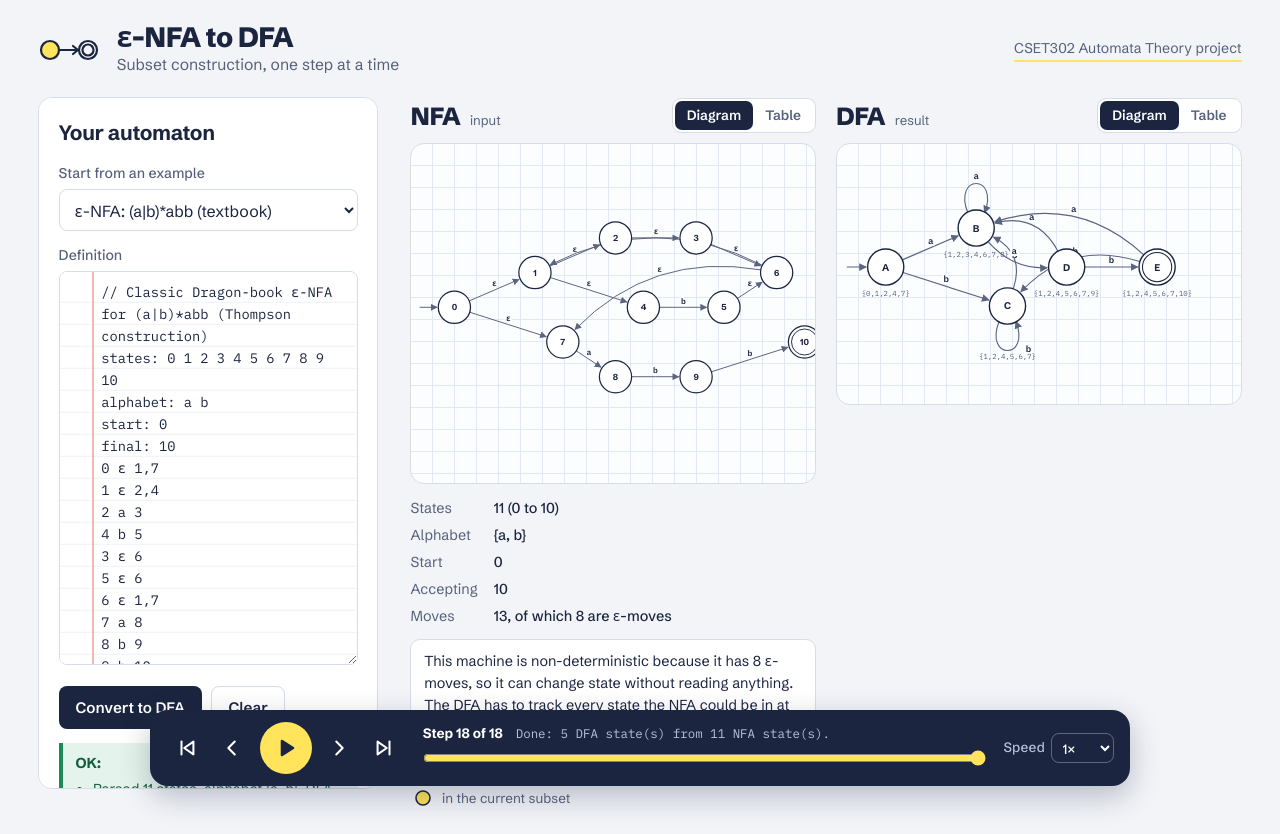
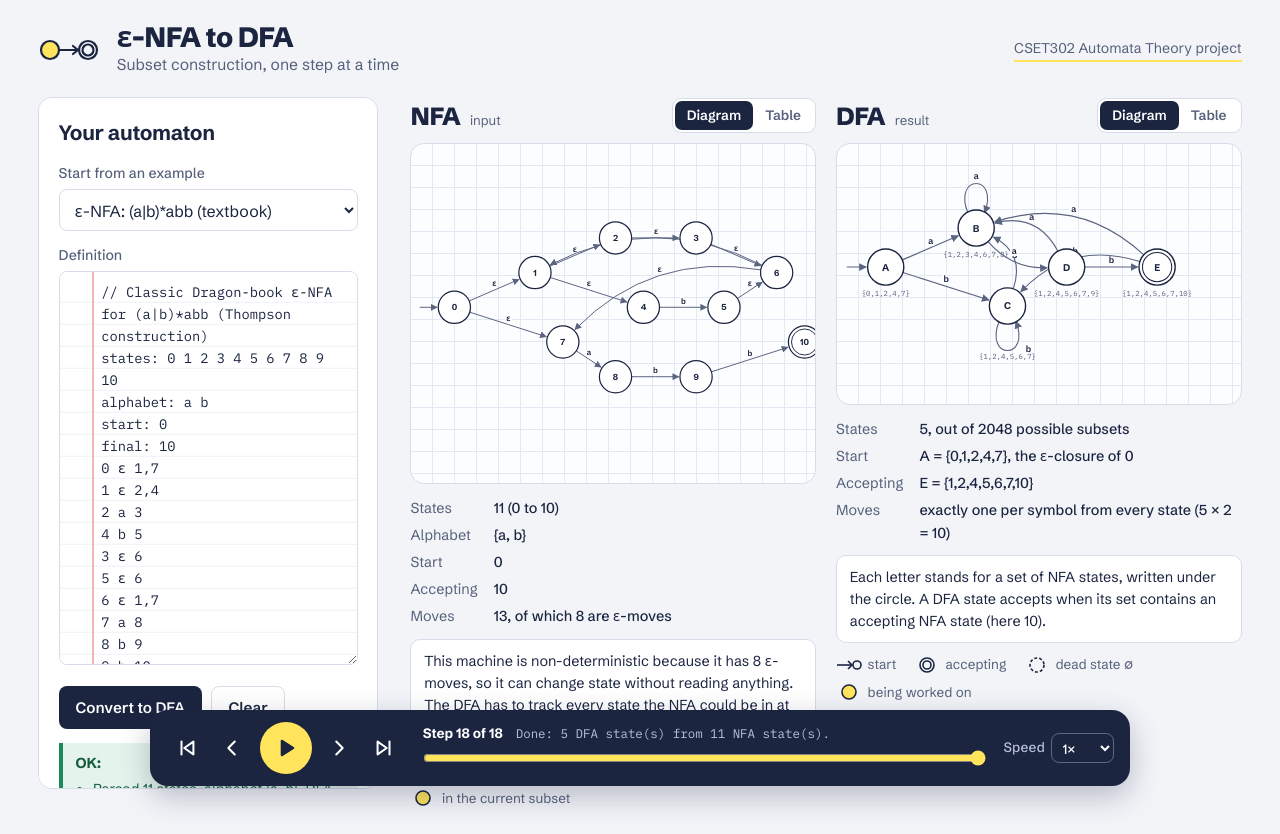
Before and after one commit to suhaninagwani/nfa-dfa-simulator, a website with bundled scripts: page SourceCode/index.html in a window 1280 px wide. Shown: the top 834 px of the page. Built offline with nearby package versions, Linux system fonts and the light colour scheme.

Commit message:
feat(ui): DFA table, info card, summary and text export

```diff
--- a/SourceCode/index.html
+++ b/SourceCode/index.html
@@ -206,6 +206,7 @@ q1 ε q2        // ε, eps or # is epsilon</pre>
   <script src="js/app/input.js"></script>
   <script src="js/app/dfa-view.js"></script>
   <script src="js/app/steps.js"></script>
+  <script src="js/app/result.js"></script>
   <script src="js/app/main.js"></script>
 </body>
 </html>
--- /dev/null
+++ b/SourceCode/js/app/result.js
@@ -0,0 +1,73 @@
+/**
+ * app/result.js — facts about the finished DFA: the full transition table,
+ * the "About this diagram" card, the summary pills, and the text export.
+ */
+(function () {
+  'use strict';
+  const { $, esc } = App;
+  const A = window.Automata;
+
+  const LEGEND = `<div class="legend">
+    <span><svg viewBox="0 0 26 18"><path d="M1 9h14"/><path d="M12 5l4 4-4 4"/><circle cx="21" cy="9" r="4"/></svg>start</span>
+    <span><svg viewBox="0 0 26 18"><circle cx="13" cy="9" r="7"/><circle cx="13" cy="9" r="4"/></svg>accepting</span>
+    <span><svg viewBox="0 0 26 18"><circle cx="13" cy="9" r="7" stroke-dasharray="3 2"/></svg>dead state ∅</span>
+    <span><svg viewBox="0 0 26 18"><circle class="sw-hl" cx="13" cy="9" r="7"/></svg>being worked on</span>
+  </div>`;
+
+  function renderInfo() {
+    const { nfa, dfa, labels } = App.s;
+    if (!dfa) return;
+    const max = Math.pow(2, nfa.states.length);
+    const nfaFinals = new Set(nfa.finals);
+    const hasDead = dfa.states.includes(A.DEAD);
+    const real = dfa.states.length - (hasDead ? 1 : 0);
+    const acc = dfa.finals.map(f => `${labels[f]} = ${f}`).join(', ') || 'none, so the language is empty';
+    const finalsInside = [...new Set(dfa.finals.flatMap(f => dfa.sets[f].filter(s => nfaFinals.has(s))))];
+
+    $('dfaInfo').innerHTML = `<dl>
+        <dt>States</dt><dd>${dfa.states.length}${hasDead ? ` (${real} + dead state ∅)` : ''}, out of ${max} possible subsets</dd>
+        <dt>Start</dt><dd>${esc(labels[dfa.start])} = ${esc(dfa.start)}, the ε-closure of ${esc(nfa.start)}</dd>
+        <dt>Accepting</dt><dd>${esc(acc)}</dd>
+        <dt>Moves</dt><dd>exactly one per symbol from every state (${dfa.states.length} × ${dfa.alphabet.length} = ${dfa.states.length * dfa.alphabet.length})</dd>
+      </dl>
+      <p class="why">Each letter stands for a set of NFA states, written under the circle. A DFA state accepts when its set contains an accepting NFA state${finalsInside.length ? ` (here ${esc(finalsInside.join(', '))})` : ''}.${hasDead ? ' ∅ catches every input the NFA has no move for, so the DFA never gets stuck.' : ''}</p>
+      ${LEGEND}`;
+
+    $('dfaTable').innerHTML = App.dfaTableHTML() +
+      '<p class="hint">→ start state, * accepting state, ∅ dead state. Each letter stands for the set of NFA states beside it.</p>';
+
+    $('dfaSummary').innerHTML =
+      `<span class="pill">${nfa.states.length} NFA states became ${dfa.states.length} DFA states</span>` +
+      `<span class="pill">accepting: ${esc(dfa.finals.map(f => labels[f]).join(', ') || 'none')}</span>`;
+  }
+
+  /** The DFA in the same text format as the input (so it can be re-loaded). */
+  function dfaText() {
+    const { dfa, labels } = App.s;
+    return [
+      '// DFA generated by the ε-NFA to DFA simulator (subset construction)',
+      ...dfa.states.map(s => `// ${labels[s]} = ${s}`),
+      `states: ${dfa.states.map(s => labels[s]).join(' ')}`,
+      `alphabet: ${dfa.alphabet.join(' ')}`,
+      `start: ${labels[dfa.start]}`,
+      `final: ${dfa.finals.map(s => labels[s]).join(' ')}`,
+      ...dfa.states.flatMap(s => dfa.alphabet.map(a => `${labels[s]} ${a} ${labels[dfa.delta[s][a]]}`)),
+    ].join('\n');
+  }
+
+  function exportDFA() {
+    if (!App.s.dfa) return;
+    const blob = new Blob([dfaText()], { type: 'text/plain' });
+    const a = document.createElement('a');
+    a.href = URL.createObjectURL(blob);
+    a.download = 'dfa.txt';
+    a.click();
+    URL.revokeObjectURL(a.href);
+  }
+
+  App.on('init', () => { $('exportBtn').addEventListener('click', exportDFA); });
+  App.on('converted', renderInfo);
+  App.on('reset', () => { $('dfaInfo').innerHTML = ''; $('dfaSummary').innerHTML = ''; $('dfaTable').innerHTML = ''; });
+
+  Object.assign(App, { renderInfo, dfaText });
+})();
```
